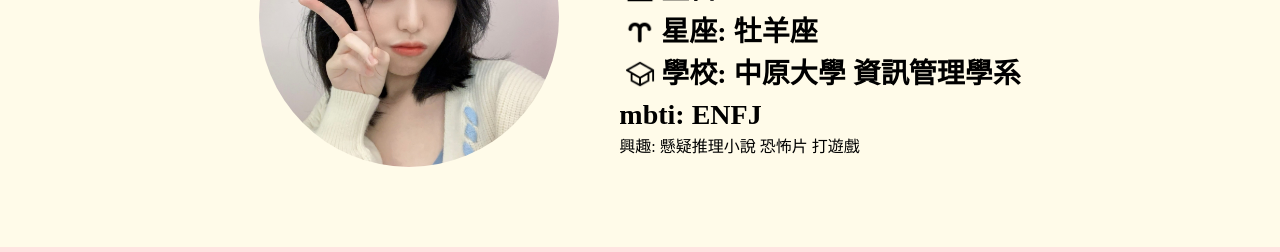
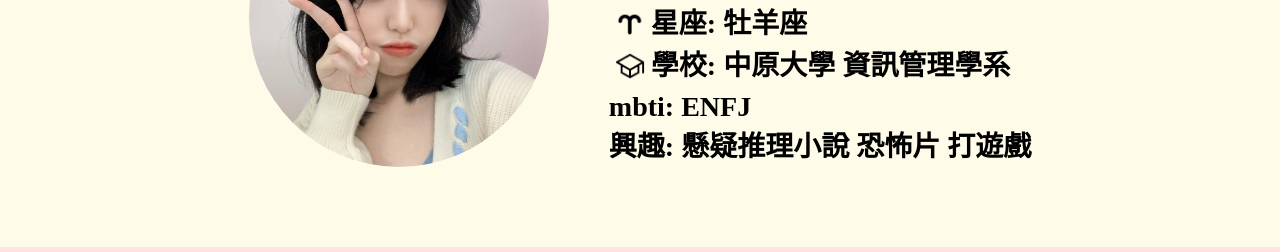
Before and after one commit to AmyTsai415/amytsai.resume.github.io, a plain HTML site: page index.html in a window 1280 px wide. Shown: the part 313-565 px from the top of the page. Drawn offline with Linux system fonts and the light colour scheme.

Commit message:
Update style.css

```diff
--- a/assets/style.css
+++ b/assets/style.css
@@ -197,7 +197,8 @@ p {
 .info:nth-of-type(1),
 .info:nth-of-type(2),
 .info:nth-of-type(3),
-.info:nth-of-type(4) {
+.info:nth-of-type(4),
+.info:nth-of-type(5) {
     font-family: 標楷體;
     font-size: 28px;
     font-weight: bold;
```
